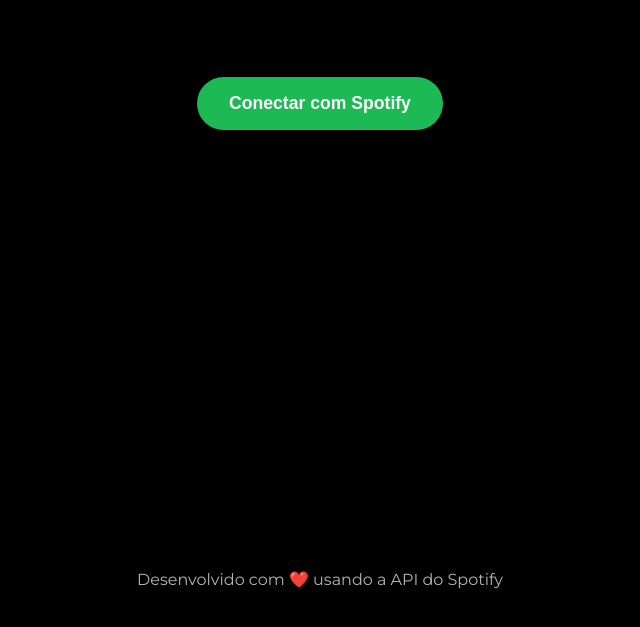
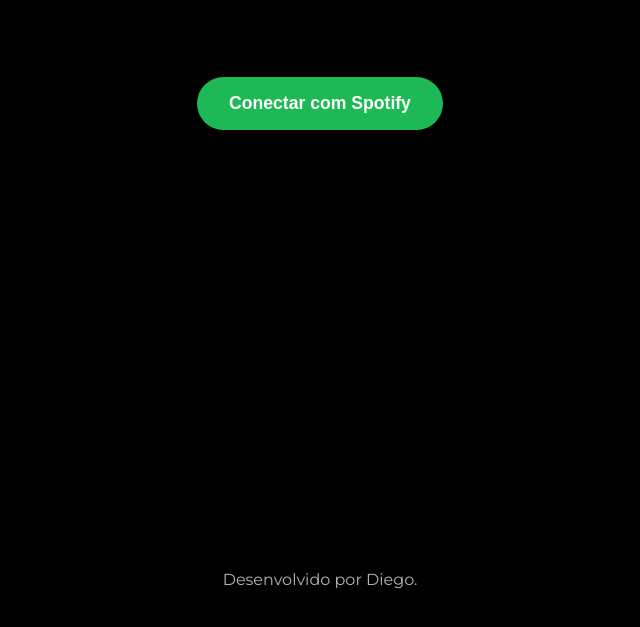
Before and after one commit to DiegoGenuino/spotify-top-tracks, a plain HTML site: page src/index.html in a window 1280 px wide. Shown: the part 143-770 px from the top of the page, without its empty margins (320-960 px from the left). Drawn offline with Linux system fonts and the light colour scheme.

Commit message:
footer message changed

```diff
--- a/src/index.html
+++ b/src/index.html
@@ -32,7 +32,7 @@
         </main>
 
         <footer>
-            <p>Desenvolvido com ❤️ usando a API do Spotify</p>
+            <p>Desenvolvido por Diego.</p>
         </footer>
     </div>
 
```
